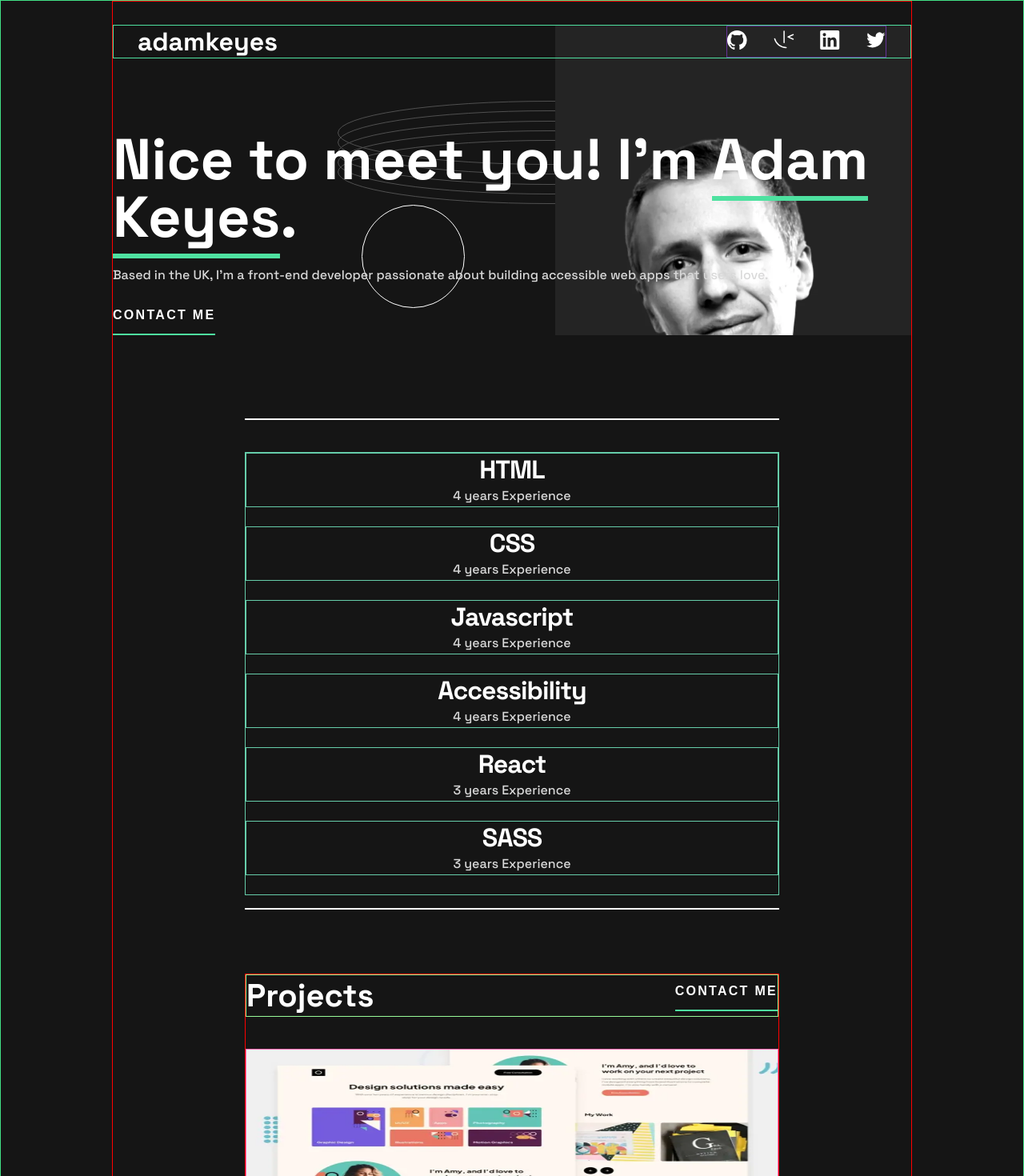
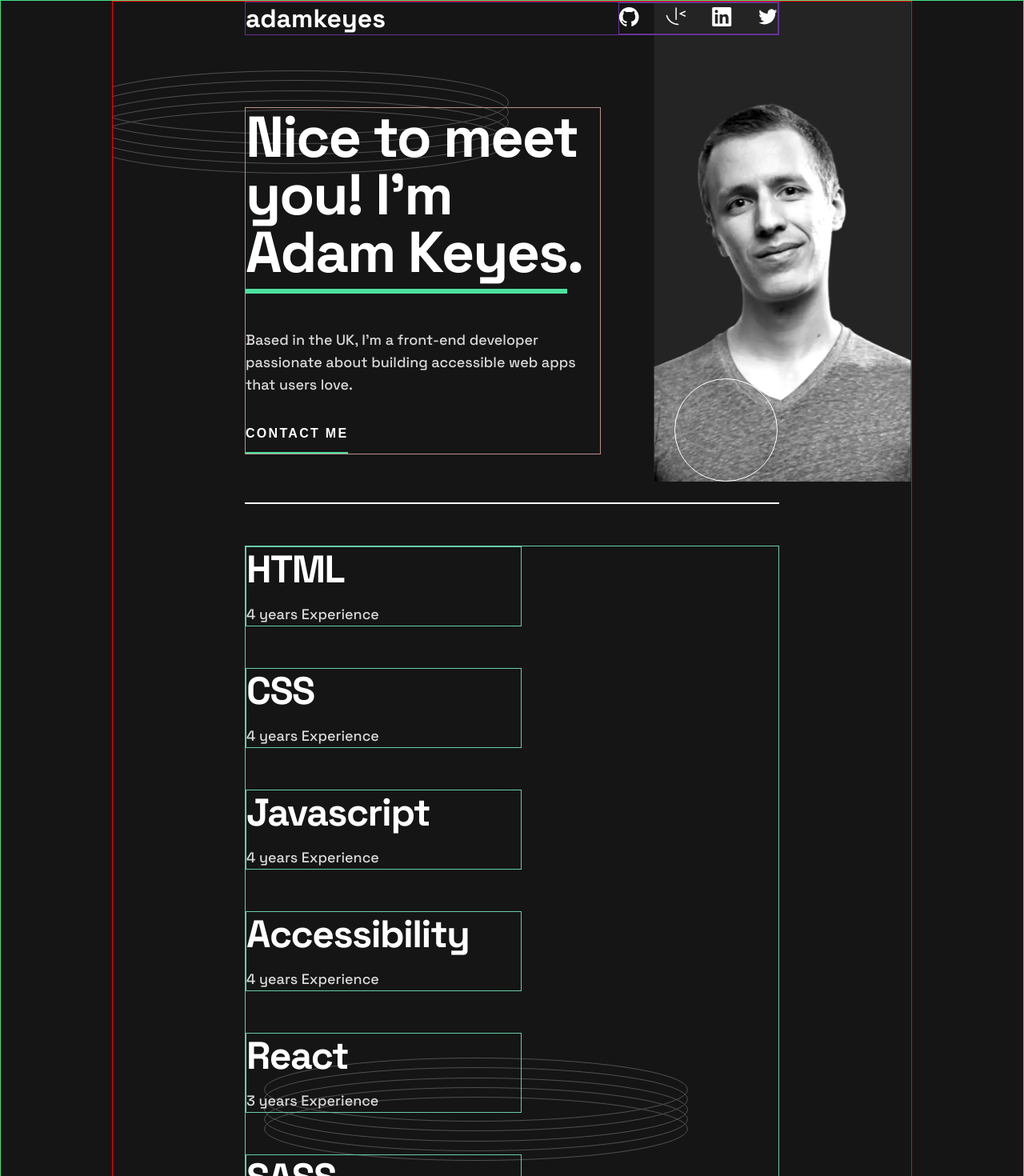
Before and after one commit to LeaHaelin/react-single-page-portfolio, a React (Create React App) app: page / in a window 1280 px wide. Shown: the top 1470 px of the page at 80% size. Built offline with nearby package versions, Linux system fonts and the light colour scheme.

Commit message:
refactor styles

```diff
--- a/src/App.js
+++ b/src/App.js
@@ -15,16 +15,14 @@ function App() {
 
   return (
     <div className="App">
-      <section className="header">
-        <Nav iconGithub={iconGithub} iconFrontendM={iconFrontendM} iconLinkedin={iconLinkedin} iconTwitter={iconTwitter} />
-        <Hero />
-      </section>
-      <hr className="line" />
+      <Nav iconGithub={iconGithub} iconFrontendM={iconFrontendM} iconLinkedin={iconLinkedin} iconTwitter={iconTwitter} />
+      <Hero />
+      <hr className="line top-line" />
       <Skills />
-      <hr className="line" />
+      <hr className="line middle-line" />
       <Projects />
       <Contact />
-      <hr className="line" />
+      <hr className="line bottom-line" />
       <Footer iconGithub={iconGithub} iconFrontendM={iconFrontendM} iconLinkedin={iconLinkedin} iconTwitter={iconTwitter} />
     </div>
   );
--- a/src/components/Hero.js
+++ b/src/components/Hero.js
@@ -3,11 +3,9 @@ import React from 'react'
 export const Hero = () => {
     return (
         <div className='hero'>
-            <div className="hero__content">
-                <h1 className="hero__intro">Nice to meet you! I’m <span className="hero__intro--name">Adam Keyes</span>.</h1>
-                <p className="hero__text">Based in the UK, I’m a front-end developer passionate about building accessible web apps that users love.</p>
-                <button className="hero__contact contact-me">contact me</button>
-            </div>
+            <h1 className="hero__intro">Nice to meet you! I’m <span className="hero__intro--name">Adam Keyes</span>.</h1>
+            <p className="hero__text">Based in the UK, I’m a front-end developer passionate about building accessible web apps that users love.</p>
+            <button className="hero__contact contact-me">contact me</button>
         </div >
     )
 }
--- a/src/components/Projects.js
+++ b/src/components/Projects.js
@@ -64,6 +64,7 @@ export const Projects = () => {
                 <h2 className="projects__title">Projects</h2>
                 <button className="projects__contact contact-me">contact me</button>
             </div>
+            <div className="project-contents">
                 {projectsArr.map(project => {
                     return (
                         <div className="project">
@@ -81,5 +82,6 @@ export const Projects = () => {
                     )
                 })}
             </div>
+        </div>
     )
 }
--- a/src/styles/_contact.scss
+++ b/src/styles/_contact.scss
@@ -1,12 +1,11 @@
 .contact {
-    margin-bottom: 87px;
+    margin: 60px 0 87px;
 }
 
 .contact__title {
     font-weight: 700;
     font-size: 40px;
     color: $white;
-    margin-top: 60px;
 }
 
 .contact__text {
--- a/src/styles/_footer.scss
+++ /dev/null
@@ -1,4 +0,0 @@
-.footer {
-    margin: 40px auto 60px;
-    border: 1px solid salmon;
-}
--- a/src/styles/_hero.scss
+++ b/src/styles/_hero.scss
@@ -1,5 +1,6 @@
 .hero {
-    margin-top: 331px;
+    margin: 331px 0 80px;
+    border: 1px solid rosybrown;
 }
 
 .hero__intro {
@@ -42,18 +43,30 @@
     color: $green;
 }
 
-@media(min-width:700px) {
+@media(min-width:768px) {
     .hero {
-        margin: 90px 0 0;
+        margin: 90px 0 60px;
+        width: 445px;
         text-align: left;
     }
 
     .hero__intro {
         font-size: 72px;
         line-height: 72px;
+        letter-spacing: -2.05px;
     }
 
     .hero__intro--name {
         border-bottom: 6px solid $green;
     }
+
+    .hero__text {
+        margin-top: 60px;
+        font-size: 18px;
+        line-height: 28px;
+    }
+
+    .hero__contact {
+        margin-top: 34px;
+    }
 }
--- a/src/styles/_nav.scss
+++ b/src/styles/_nav.scss
@@ -1,5 +1,5 @@
 .banner {
-    margin: 20px auto 0px;
+    margin: 0px auto;
     border: 1px solid $green;
     width: 174px;
 }
@@ -10,11 +10,10 @@
     color: $white;
 }
 
-@media(min-width:700px) {
+@media(min-width:768px) {
     .banner {
+        border: 1px solid rebeccapurple;
         width: 100%;
-        margin-top: 29px;
-        padding: 0 30px;
         display: flex;
         flex-direction: row;
         justify-content: space-between;
--- a/src/styles/_projects.scss
+++ b/src/styles/_projects.scss
@@ -1,10 +1,9 @@
 .projects {
-    border: 1px solid red;
     margin: 80px 0;
+    border: 1px solid floralwhite;
 }
 
 .projects__header {
-    border: 1px solid palegreen;
     padding: 0;
     display: flex;
     justify-content: space-between;
@@ -22,7 +21,6 @@
 }
 
 .project {
-    border: 1px solid hotpink;
     margin-top: 40px;
     text-align: start;
 }
@@ -51,7 +49,6 @@
 }
 
 .project__urls {
-    border: 1px solid red;
     height: 38px;
 }
 
@@ -70,3 +67,24 @@
     cursor: pointer;
     color: $green;
 }
+
+@media(min-width:768px) {
+    .projects {
+        margin-top: 48px;
+    }
+
+    .projects__title {
+        font-weight: 72px;
+    }
+
+    .project-contents {
+        display: flex;
+        flex-direction: row;
+        justify-content: space-between;
+        flex-wrap: wrap;
+    }
+
+    .project {
+        width: 342px;
+    }
+}
--- a/src/styles/_skills.scss
+++ b/src/styles/_skills.scss
@@ -21,3 +21,31 @@
     line-height: 26px;
     color: $grey;
 }
+
+@media(min-width:768px) {
+    .skills {
+        margin: 52px 0 0;
+        display: flex;
+        flex-direction: row;
+        justify-content: space-between;
+        flex-wrap: wrap;
+    }
+
+    .skill {
+        width: 345px;
+        text-align: left;
+        margin-bottom: 52px;
+    }
+
+    .skill__title {
+        font-size: 48px;
+        line-height: 56px;
+        letter-spacing: -1.5px;
+        margin-bottom: 14px;
+    }
+
+    .skill__experience {
+        font-size: 18px;
+        line-height: 28px;
+    }
+}
--- a/src/styles/app.css
+++ b/src/styles/app.css
@@ -10,35 +10,30 @@ body {
 }
 
 .App {
-  border: 1px solid red;
   margin: 0 auto;
-  padding: 0 16px;
-  max-width: 375px;
+  padding: 20px 16px 0;
+  min-width: 375px;
+  max-width: 500px;
   text-align: center;
   font-family: "Space Grotesk";
-  background: no-repeat top 124px right 187px url("../assets/images/pattern-rings.svg"), no-repeat top 254px left 311px url("../assets/images/pattern-circle.svg"), no-repeat top 1320px left 189px url("../assets/images/pattern-rings.svg"), no-repeat bottom 220px right 189px url("../assets/images/pattern-rings.svg");
-}
-
-.header {
-  background: no-repeat top center url("../assets/images/image-profile-mobile.webp");
-  background-size: 174px 383px;
-  margin-bottom: 80px;
+  background: no-repeat top center url("../assets/images/image-profile-mobile.webp"), no-repeat top 124px right 187px url("../assets/images/pattern-rings.svg"), no-repeat top 254px left 311px url("../assets/images/pattern-circle.svg"), no-repeat top 1320px left 189px url("../assets/images/pattern-rings.svg"), no-repeat bottom 220px right 189px url("../assets/images/pattern-rings.svg");
+  background-size: 174px 383px, auto, auto, auto, auto;
 }
 
 .line {
   border: 1px solid #FFFFFF;
 }
 
-@media (min-width: 700px) {
+@media (min-width: 768px) {
   .App {
-    min-width: 700px;
-    border: 1px solid red;
-    padding: 0 30px;
+    min-width: 768px;
+    padding: 30px 30px 0;
+    border: 1px solid rgb(65, 225, 134);
+    background: no-repeat top 86px right 503px url("../assets/images/pattern-rings.svg"), no-repeat top 471px left 702px url("../assets/images/pattern-circle.svg"), no-repeat top 1320px left 189px url("../assets/images/pattern-rings.svg"), no-repeat bottom 220px right 189px url("../assets/images/pattern-rings.svg"), no-repeat top right url("../assets/images/image-profile-tablet.webp");
+    background-size: auto, auto, auto, auto, 322px 600px;
   }
-  .header {
-    background: no-repeat top right url("../assets/images/image-profile-tablet.webp");
-    background-size: 322px 600px;
-    margin: 0 -30px 60px 0;
+  .middle-line {
+    display: none;
   }
 }
 @media (min-width: 1000px) {
@@ -58,7 +53,7 @@ body {
   src: url(../assets/fonts/SpaceGrotesk-VariableFont_wght.ttf);
 }
 .banner {
-  margin: 20px auto 0px;
+  margin: 0px auto;
   border: 1px solid #4EE1A0;
   width: 174px;
 }
@@ -69,11 +64,10 @@ body {
   color: #FFFFFF;
 }
 
-@media (min-width: 700px) {
+@media (min-width: 768px) {
   .banner {
+    border: 1px solid rebeccapurple;
     width: 100%;
-    margin-top: 29px;
-    padding: 0 30px;
     display: flex;
     flex-direction: row;
     justify-content: space-between;
@@ -113,7 +107,8 @@ body {
   }
 }
 .hero {
-  margin-top: 331px;
+  margin: 331px 0 80px;
+  border: 1px solid rosybrown;
 }
 
 .hero__intro {
@@ -156,17 +151,27 @@ body {
   color: #4EE1A0;
 }
 
-@media (min-width: 700px) {
+@media (min-width: 768px) {
   .hero {
-    margin: 90px 0 0;
+    margin: 90px 0 60px;
+    width: 445px;
     text-align: left;
   }
   .hero__intro {
     font-size: 72px;
     line-height: 72px;
+    letter-spacing: -2.05px;
   }
   .hero__intro--name {
     border-bottom: 6px solid #4EE1A0;
+  }
+  .hero__text {
+    margin-top: 60px;
+    font-size: 18px;
+    line-height: 28px;
+  }
+  .hero__contact {
+    margin-top: 34px;
   }
 }
 .skills {
@@ -193,13 +198,36 @@ body {
   color: #D9D9D9;
 }
 
+@media (min-width: 768px) {
+  .skills {
+    margin: 52px 0 0;
+    display: flex;
+    flex-direction: row;
+    justify-content: space-between;
+    flex-wrap: wrap;
+  }
+  .skill {
+    width: 345px;
+    text-align: left;
+    margin-bottom: 52px;
+  }
+  .skill__title {
+    font-size: 48px;
+    line-height: 56px;
+    letter-spacing: -1.5px;
+    margin-bottom: 14px;
+  }
+  .skill__experience {
+    font-size: 18px;
+    line-height: 28px;
+  }
+}
 .projects {
-  border: 1px solid red;
   margin: 80px 0;
+  border: 1px solid floralwhite;
 }
 
 .projects__header {
-  border: 1px solid palegreen;
   padding: 0;
   display: flex;
   justify-content: space-between;
@@ -217,7 +245,6 @@ body {
 }
 
 .project {
-  border: 1px solid hotpink;
   margin-top: 40px;
   text-align: start;
 }
@@ -246,7 +273,6 @@ body {
 }
 
 .project__urls {
-  border: 1px solid red;
   height: 38px;
 }
 
@@ -266,15 +292,31 @@ body {
   color: #4EE1A0;
 }
 
+@media (min-width: 768px) {
+  .projects {
+    margin-top: 48px;
+  }
+  .projects__title {
+    font-weight: 72px;
+  }
+  .project-contents {
+    display: flex;
+    flex-direction: row;
+    justify-content: space-between;
+    flex-wrap: wrap;
+  }
+  .project {
+    width: 342px;
+  }
+}
 .contact {
-  margin-bottom: 87px;
+  margin: 60px 0 87px;
 }
 
 .contact__title {
   font-weight: 700;
   font-size: 40px;
   color: #FFFFFF;
-  margin-top: 60px;
 }
 
 .contact__text {
@@ -369,9 +411,4 @@ input:-webkit-autofill:active {
   border-bottom: 2px solid #4EE1A0;
   padding-bottom: 10px;
   margin-left: auto;
-}
-
-.footer {
-  margin: 40px auto 60px;
-  border: 1px solid salmon;
 }/*# sourceMappingURL=app.css.map */
--- a/src/styles/app.scss
+++ b/src/styles/app.scss
@@ -26,40 +26,41 @@ body {
 }
 
 .App {
-    border: 1px solid red;
     margin: 0 auto;
-    padding: 0 16px;
-    max-width: 375px;
+    padding: 20px 16px 0;
+    min-width: 375px;
+    max-width: 500px;
     text-align: center;
     font-family: "Space Grotesk";
-    background: no-repeat top 124px right 187px $patternRings,
+    background:
+        no-repeat top center $photoMB,
+        no-repeat top 124px right 187px $patternRings,
         no-repeat top 254px left 311px $patternCircle,
         no-repeat top 1320px left 189px $patternRings,
-        no-repeat bottom 220px right 189px $patternRings,
-}
-
-.header {
-    background: no-repeat top center $photoMB;
-    background-size: 174px 383px;
-    margin-bottom: 80px;
+        no-repeat bottom 220px right 189px $patternRings;
+    background-size: 174px 383px, auto, auto, auto, auto;
 }
 
 .line {
     border: 1px solid $white;
 }
 
-@media(min-width:700px) {
+@media(min-width:768px) {
     .App {
-        min-width: 700px;
-        border: 1px solid red;
-        padding: 0 30px;
+        min-width: 768px;
+        padding: 30px 30px 0;
+        border: 1px solid rgb(65, 225, 134);
+        background:
+            no-repeat top 86px right 503px $patternRings,
+            no-repeat top 471px left 702px $patternCircle,
+            no-repeat top 1320px left 189px $patternRings,
+            no-repeat bottom 220px right 189px $patternRings,
+            no-repeat top right $photoTB;
+        background-size: auto, auto, auto, auto, 322px 600px;
     }
 
-    //TB, DT screen has full width
-    .header {
-        background: no-repeat top right $photoTB;
-        background-size: 322px 600px;
-        margin: 0 -30px 60px 0;
+    .middle-line {
+        display: none;
     }
 }
 
```
Also changed, not shown: 1 other file (tests, documents, lock files or other folders). Lines whose indentation alone changed are shown as unchanged.
